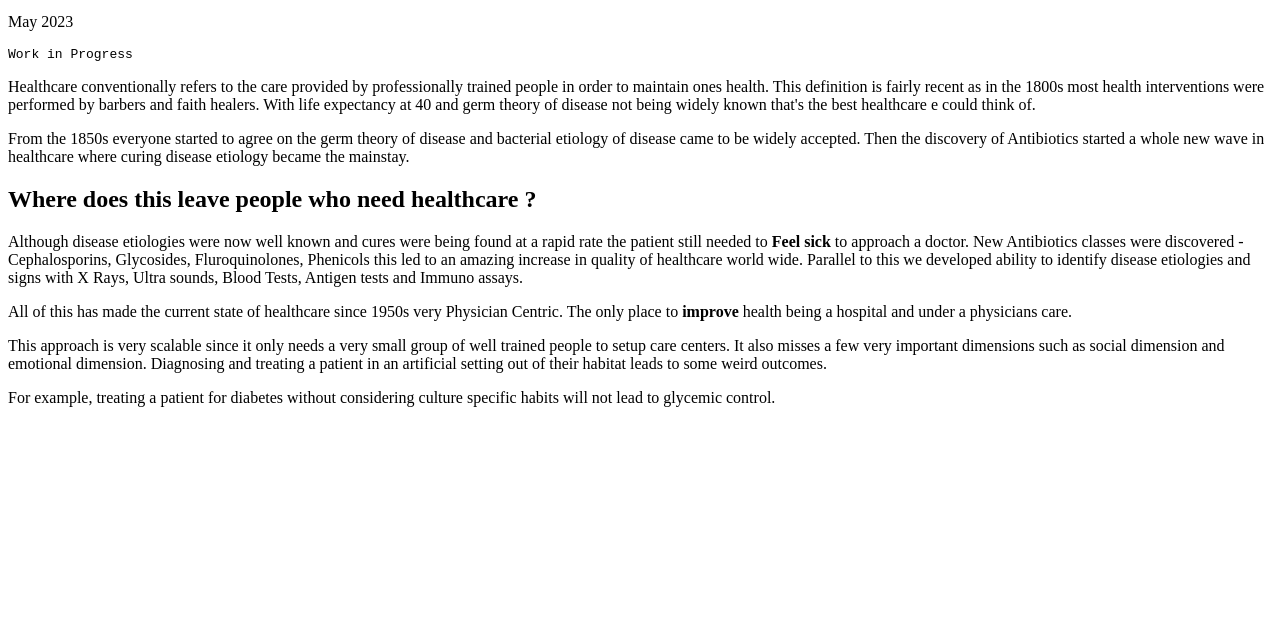
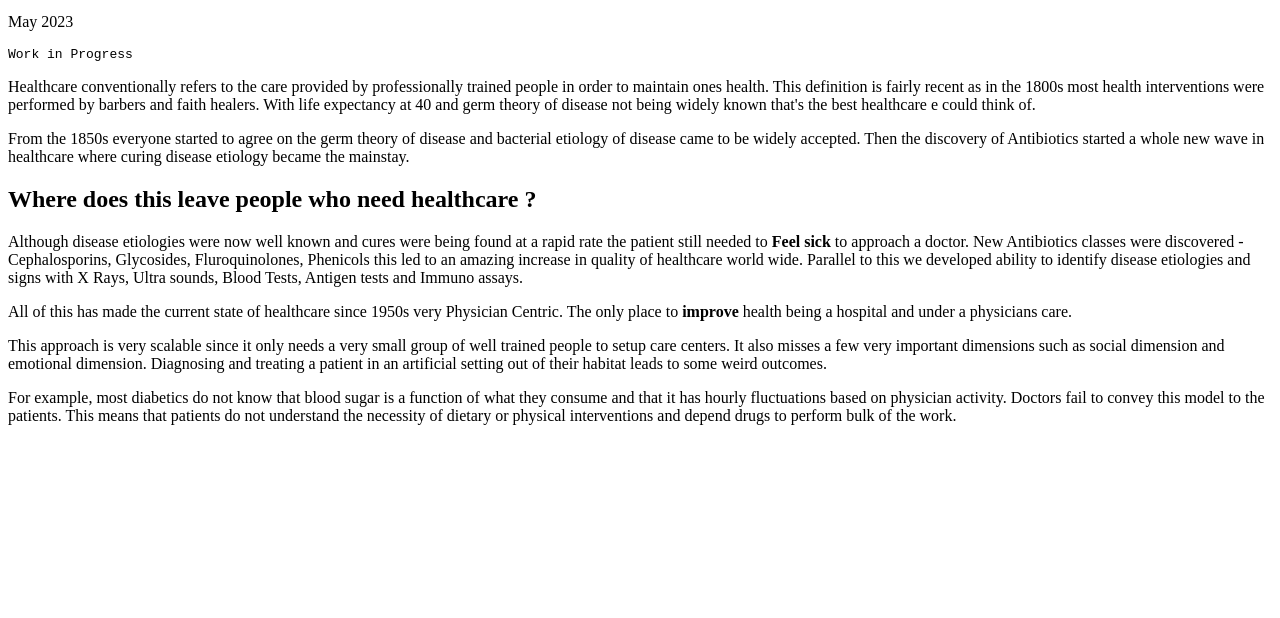
Before and after one commit to neutralboy/poorna-11ty, an Eleventy site: page post/the-arc-of-healthcare.md in a window 1280 px wide. Shown: the part 155-773 px from the top of the page. Built offline with nearby package versions, Linux system fonts and the light colour scheme; Eleventy itself is replaced by a stand-in of ours; code samples lack their colours; files that its build step writes are made by us from their sources.

Commit message:
Update the-arc-of-healthcare.md

```diff
--- a/post/the-arc-of-healthcare.md
+++ b/post/the-arc-of-healthcare.md
@@ -23,4 +23,4 @@ All of this has made the current state of healthcare since 1950s very Physician
 
 This approach is very scalable since it only needs a very small group of well trained people to setup care centers. It also misses a few very important dimensions such as social dimension and emotional dimension. Diagnosing and treating a patient in an artificial setting out of their habitat leads to some weird outcomes.
 
-For example, treating a patient for diabetes without considering culture specific habits will not lead to glycemic control.
+For example, most diabetics do not know that blood sugar is a function of what they consume and that it has hourly fluctuations based on physician activity. Doctors fail to convey this model to the patients. This means that patients do not understand the necessity of dietary or physical interventions and depend drugs to perform bulk of the work.
```
